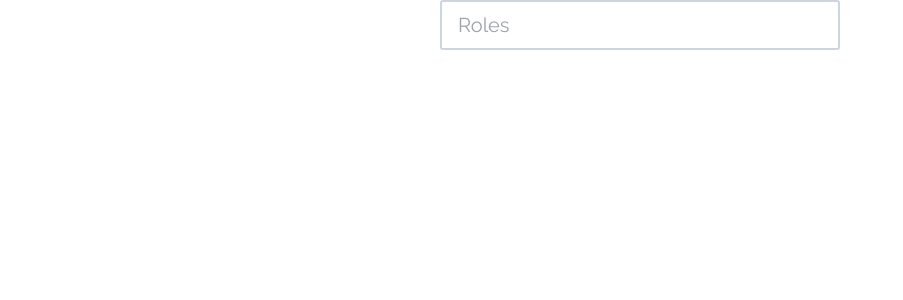
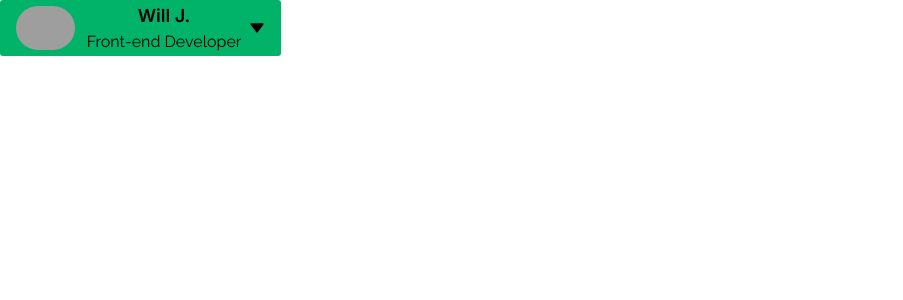
Before and after one commit to programmergeek/remote-developers, a React (Create React App) app: page / in a window 1280 px wide. Shown: the top 300 px of the page, without its empty margins (0-903 px from the left). Built offline with nearby package versions, Linux system fonts and the light colour scheme; grey boxes are pictures that could not be loaded.

Commit message:
create user menu card

```diff
--- a/package.json
+++ b/package.json
@@ -3,6 +3,7 @@
   "version": "0.1.0",
   "private": true,
   "dependencies": {
+    "@chakra-ui/icons": "^2.0.2",
     "@chakra-ui/react": "^2.2.1",
     "@emotion/react": "11",
     "@emotion/styled": "11",
--- a/src/App.tsx
+++ b/src/App.tsx
@@ -1,11 +1,15 @@
-import { Input } from "@chakra-ui/react";
 import React from "react";
 import "./App.css";
+import { UserCard } from "./Components";
 
 function App() {
   return (
-    <div className="App">
-      <Input placeholder="Roles" variant="search" />
+    <div className="App flex">
+      <UserCard
+        profilePic="https://images.unsplash.com/photo-1570295999919-56ceb5ecca61?ixlib=rb-1.2.1&ixid=MnwxMjA3fDB8MHxwaG90by1wYWdlfHx8fGVufDB8fHx8&auto=format&fit=crop&w=880&q=80"
+        username="Will J."
+        role="Front-end Developer"
+      />
     </div>
   );
 }
--- /dev/null
+++ b/src/Components/Cards/UserCard.tsx
@@ -0,0 +1,49 @@
+import React from "react";
+import { Menu, MenuButton, MenuList, MenuItem, Button } from "@chakra-ui/react";
+import { TriangleDownIcon } from "@chakra-ui/icons";
+
+interface CardProps {
+  profilePic?: string;
+  username?: string;
+  role?: string;
+}
+
+export const UserCard: React.FC<CardProps> = ({ ...props }) => {
+  return (
+    <div className="">
+      <Menu>
+        <MenuButton
+          as={Button}
+          rightIcon={<TriangleDownIcon />}
+          className="p-6 py-7"
+          colorScheme="gray"
+          color="black"
+        >
+          <div className="flex">
+            <img
+              src={props.profilePic}
+              alt="profile"
+              className="h-11 mr-3 mt-1 rounded-full"
+            />
+            <div className="">
+              <p className="text-lg font-inter font-semibold m-0">
+                {" "}
+                {props.username}{" "}
+              </p>
+              <p className="text-base font-raleway font-thin m-0">
+                {" "}
+                {props.role}{" "}
+              </p>
+            </div>
+          </div>
+        </MenuButton>
+        <MenuList width="">
+          <MenuItem width="280px">Saved Jobs</MenuItem>
+          <MenuItem width="280px" color="red">
+            Logout
+          </MenuItem>
+        </MenuList>
+      </Menu>
+    </div>
+  );
+};
--- /dev/null
+++ b/src/Components/Cards/index.ts
@@ -0,0 +1 @@
+export * from "./UserCard";
--- /dev/null
+++ b/src/Components/index.ts
@@ -0,0 +1 @@
+export * from "./Cards";
```
Also changed, not shown: 1 other file (tests, documents, lock files or other folders).
